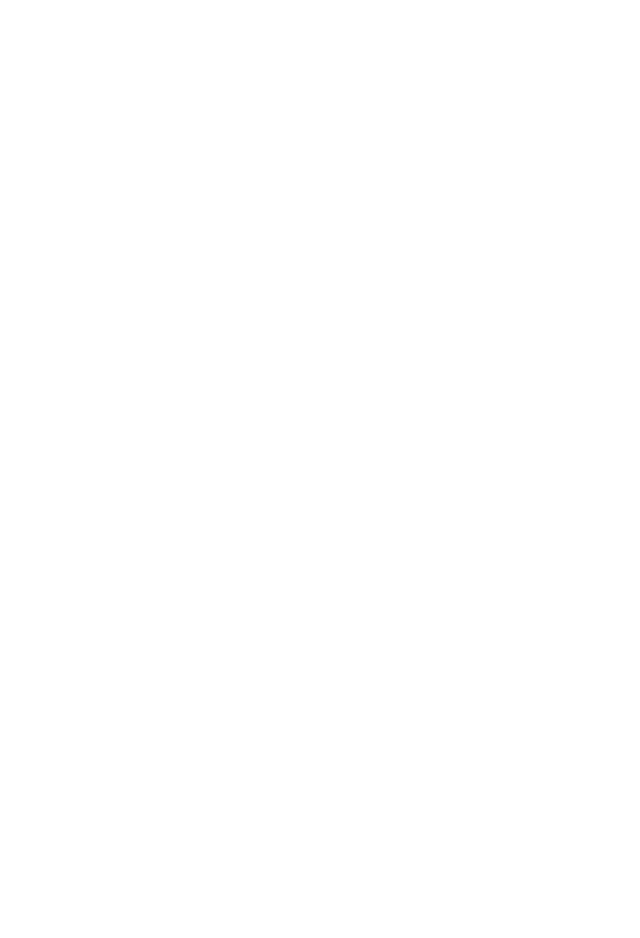
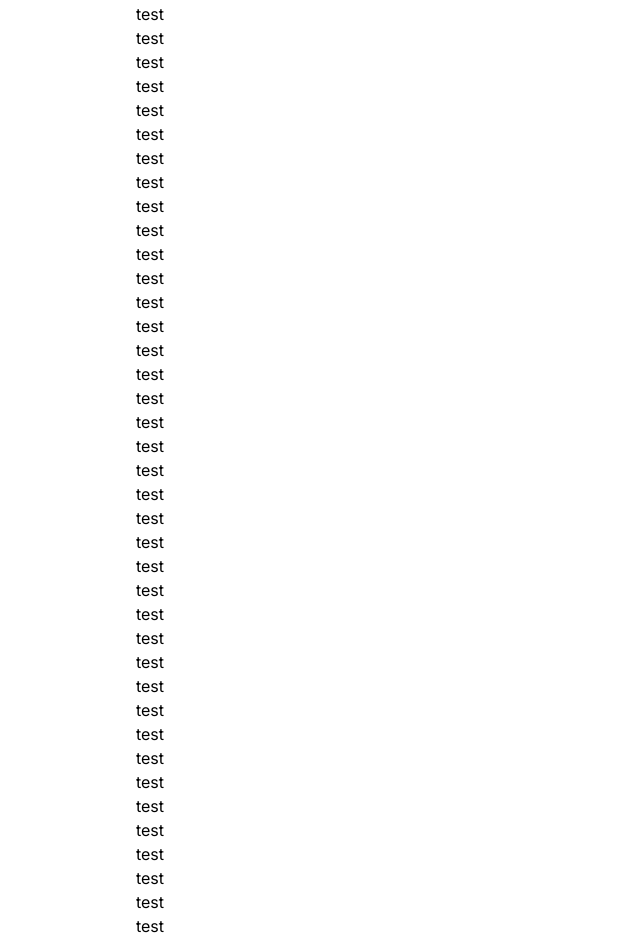
Before and after one commit to juiceman1014/bakery-website, a Next.js app in the folder client/: page / in a window 1280 px wide. Shown: the part 1180-2118 px from the top of the page, without its empty margins (0-640 px from the left). Before the commit the page ends 800 px from the top, so only its background shows below. Built offline with nearby package versions, Linux system fonts and the light colour scheme.

Commit message:
able to scroll content

```diff
--- a/client/src/app/page.jsx
+++ b/client/src/app/page.jsx
@@ -12,6 +12,47 @@
           muted
           loop
         ></video>
+        <h1 className="text-center">test</h1>
+        <h1 className="text-center">test</h1>
+        <h1 className="text-center">test</h1>
+        <h1 className="text-center">test</h1>
+        <h1 className="text-center">test</h1>
+        <h1 className="text-center">test</h1>
+        <h1 className="text-center">test</h1>
+        <h1 className="text-center">test</h1>
+        <h1 className="text-center">test</h1>
+        <h1 className="text-center">test</h1>
+        <h1 className="text-center">test</h1>
+        <h1 className="text-center">test</h1>
+        <h1 className="text-center">test</h1>
+        <h1 className="text-center">test</h1>
+        <h1 className="text-center">test</h1>
+        <h1 className="text-center">test</h1>
+        <h1 className="text-center">test</h1>
+        <h1 className="text-center">test</h1>
+        <h1 className="text-center">test</h1>
+        <h1 className="text-center">test</h1>
+        <h1 className="text-center">test</h1>
+        <h1 className="text-center">test</h1>
+        <h1 className="text-center">test</h1>
+        <h1 className="text-center">test</h1>
+        <h1 className="text-center">test</h1>
+        <h1 className="text-center">test</h1>
+        <h1 className="text-center">test</h1>
+        <h1 className="text-center">test</h1>
+        <h1 className="text-center">test</h1>
+        <h1 className="text-center">test</h1>
+        <h1 className="text-center">test</h1>
+        <h1 className="text-center">test</h1>
+        <h1 className="text-center">test</h1>
+        <h1 className="text-center">test</h1>
+        <h1 className="text-center">test</h1>
+        <h1 className="text-center">test</h1>
+        <h1 className="text-center">test</h1>
+        <h1 className="text-center">test</h1>
+        <h1 className="text-center">test</h1>
+        <h1 className="text-center">test</h1>
+        <h1 className="text-center">test</h1>
       </div>
     </>
   );
--- a/client/src/components/Navbar.jsx
+++ b/client/src/components/Navbar.jsx
@@ -3,27 +3,42 @@
 const Navbar = () => {
   return (
     <div className="h-screen">
-      <div className="flex flex-col justify-between h-full w-24 bg-orange-100 items-center py-4">
-
+      <div className="flex flex-col justify-between h-full w-24 bg-orange-100 items-center py-4 fixed">
         <div className="hover:bg-orange-200 p-2 rounded-full">
           <button>
-            <img className="h-16 w-16 rounded-full" src="/mooncake-sample-logo.jpeg" alt="Mooncake Logo"/>
+            <img
+              className="h-16 w-16 rounded-full"
+              src="/mooncake-sample-logo.jpeg"
+              alt="Mooncake Logo"
+            />
           </button>
         </div>
 
         <div>
-          <button className="hover:bg-orange-200 p-2 rounded-md text-sm font-medium">Menu/Order</button>
+          <button className="hover:bg-orange-200 p-2 rounded-md text-sm font-medium">
+            Menu/Order
+          </button>
         </div>
 
         <div className="flex flex-col space-y-2">
-          <button className="hover:bg-orange-200 p-2 rounded-md text-sm font-medium">About</button>
-          <button className="hover:bg-orange-200 p-2 rounded-md text-sm font-medium">Contact</button>
-          <button className="hover:bg-orange-200 p-2 rounded-md text-sm font-medium">Login</button>
+          <button className="hover:bg-orange-200 p-2 rounded-md text-sm font-medium">
+            About
+          </button>
+          <button className="hover:bg-orange-200 p-2 rounded-md text-sm font-medium">
+            Contact
+          </button>
+          <button className="hover:bg-orange-200 p-2 rounded-md text-sm font-medium">
+            Login
+          </button>
         </div>
 
         <div className="hover:bg-orange-200 p-2 rounded-full">
           <button>
-            <img className="h-16 w-16 rounded-full" src="/cart-sample-logo.jpeg" alt="Cart Logo"/>
+            <img
+              className="h-16 w-16 rounded-full"
+              src="/cart-sample-logo.jpeg"
+              alt="Cart Logo"
+            />
           </button>
         </div>
 
@@ -34,7 +49,6 @@
         <div className="hover:bg-orange-200 p-2 rounded-md text-sm font-medium">
           <button>Anh Danh © 2024</button>
         </div>
-
       </div>
     </div>
   );
```
Lines whose indentation alone changed are shown as unchanged.
